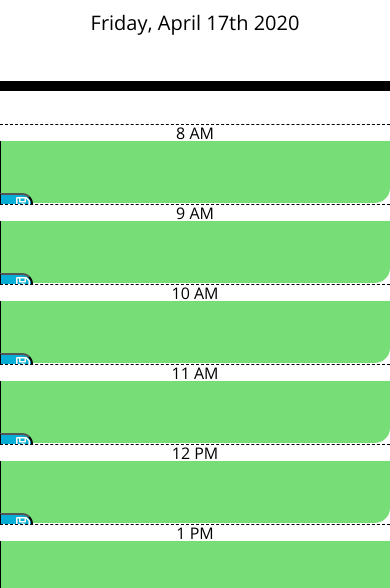
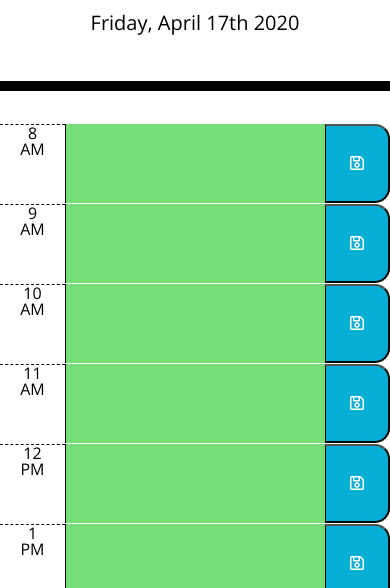
Before and after one commit to feuerbacherb/work-scheduler, a plain HTML site: page index.html in a window 390 px wide. Shown: the part 256-844 px from the top of the page. Drawn offline with nearby package versions, Linux system fonts and the light colour scheme.

Commit message:
modified so button would be visible on phone screen

```diff
--- a/assets/css/style.css
+++ b/assets/css/style.css
@@ -14,7 +14,7 @@ textarea{
 }
 
 .container {
-  margin-bottom: 30px;
+  margin-bottom: 40px;
 }
 
 .jumbotron {
--- a/assets/js/script.js
+++ b/assets/js/script.js
@@ -58,13 +58,25 @@ var createTimeBlocks = function() {
          .addClass("time-block");
       var lftDiv = $("<div>")
          .addClass("hour")
-         .addClass("col-sm-1");
+         .addClass("col-2")
+         .addClass("col-sm-1")
+         .addClass("col-md-1")
+         .addClass("col-lg-1")
+         .addClass("col-xl-1")
       var midDiv = $("<textarea>")
-         .addClass("col-sm-10");
+         .addClass("col-8")
+         .addClass("col-sm-10")
+         .addClass("col-md-10")
+         .addClass("col-lg-10")
+         .addClass("col-xl-10")
       var rgtDiv = $("<button>")
          .attr("type", "button")
          .addClass("saveBtn")
-         .addClass("col-1")
+         .addClass("col-2")
+         .addClass("col-sm-1")
+         .addClass("col-md-1")
+         .addClass("col-lg-1")
+         .addClass("col-xl-1")
          .addClass("far")
          .addClass("fa-save");
 
```
